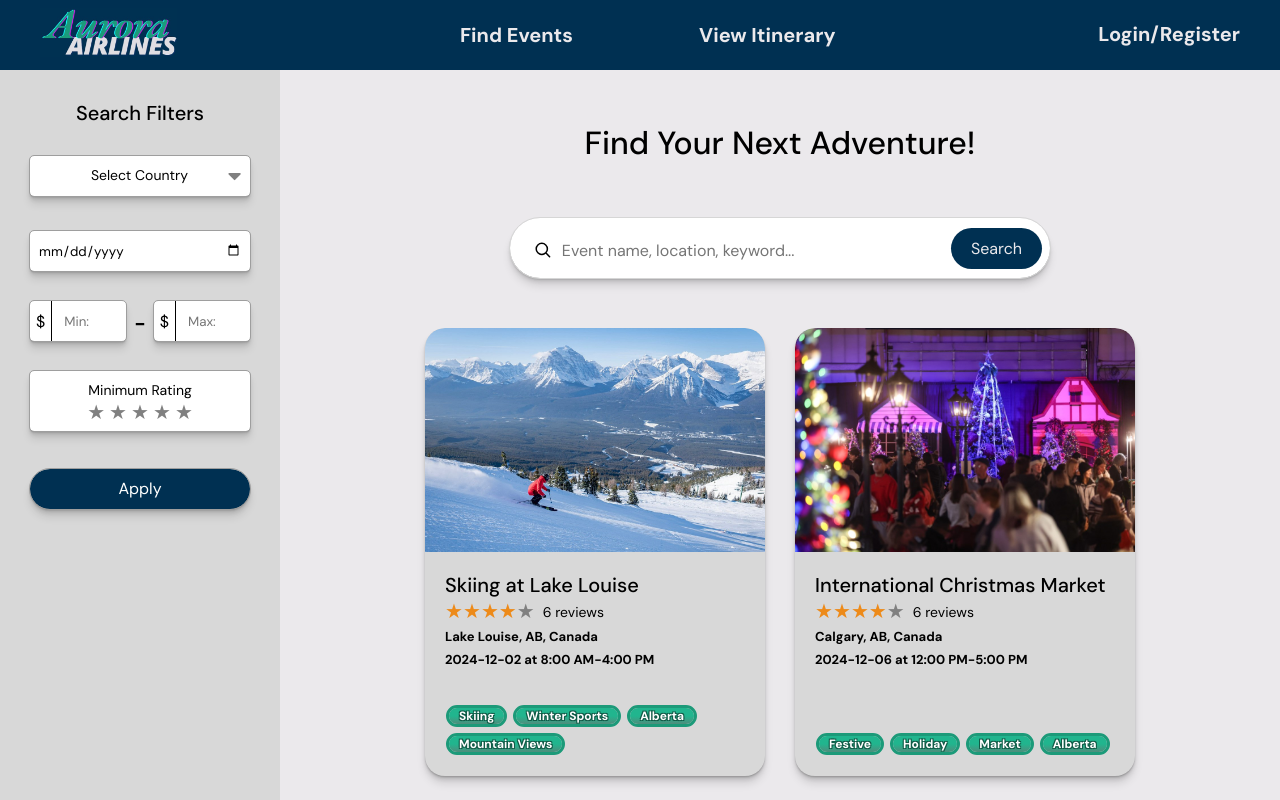
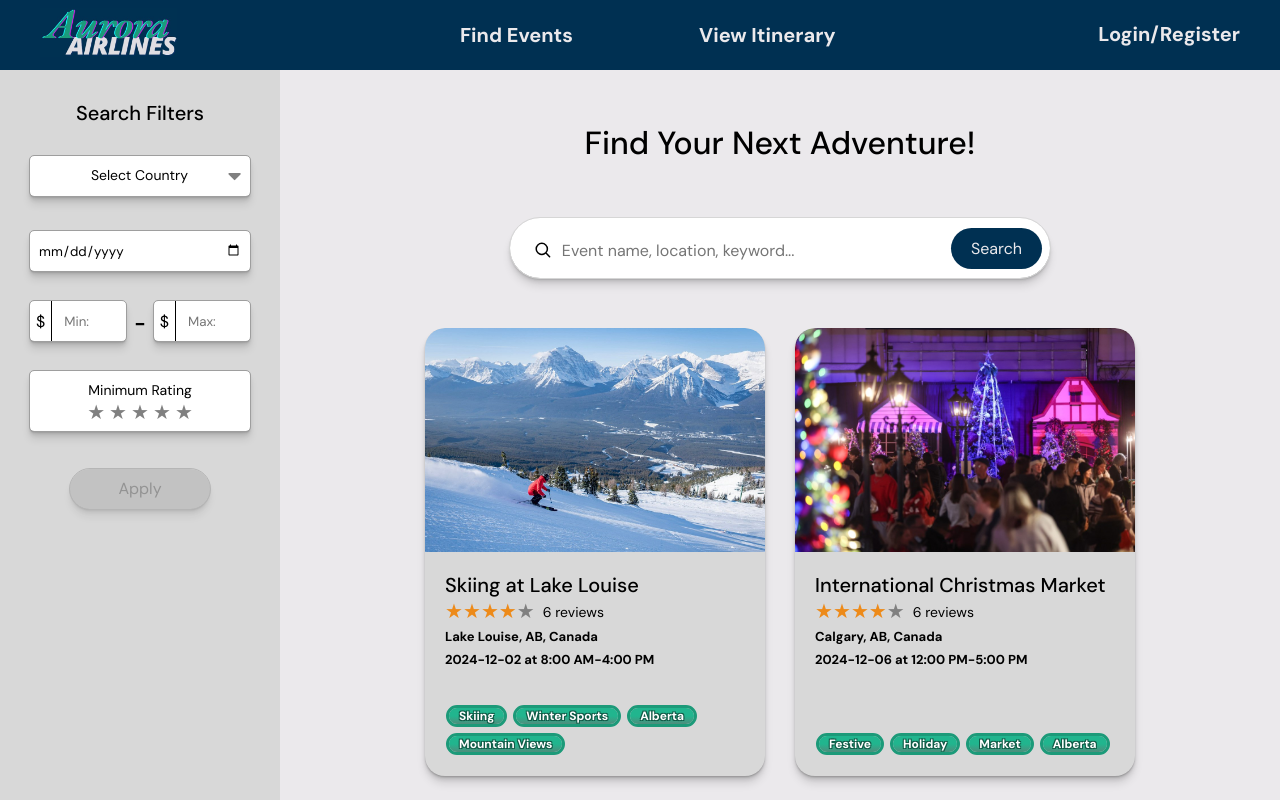
Before and after one commit to charlielang02/aurora-itinerary-app, a React (Vite) app: page /search-events in a window 1280 px wide. Shown: the top 800 px of the page. Built offline with nearby package versions, Linux system fonts and the light colour scheme.

Commit message:
more search filter bug fixes

```diff
--- a/src/pages/SearchEvents.jsx
+++ b/src/pages/SearchEvents.jsx
@@ -228,7 +228,7 @@ const SearchEvents = () => {
               ))}
             </p>
           </div>
-          <button className={`${styles.apply_btn} ${styles.filter_item}`} onClick={handleApplyFilters}>
+          <button disabled={!IsFilterApplied()} className={`${styles.apply_btn} ${styles.filter_item}`} onClick={handleApplyFilters}>
             Apply
           </button>
           {IsFilterApplied() && (
@@ -263,6 +263,9 @@ const SearchEvents = () => {
                 <EventCard key={i} data={data} id={i} />
               );
             })}
+            {filteredEventData.length === 0 && (
+              <p>No events found</p>
+            )}
           </div>
         </div>
       </div>
--- a/src/pages/SearchEvents.module.css
+++ b/src/pages/SearchEvents.module.css
@@ -207,6 +207,15 @@ h2 {
   border-radius: 20px;
   margin: 8px;
   line-height: 100%;
+  width: 140px;
+}
+
+.apply_btn:disabled {
+  background: #b4b4b4;
+  color: #666;
+  cursor: auto;
+  opacity: 0.6;
+  transform: none;
 }
 
 .date_picker {
```
